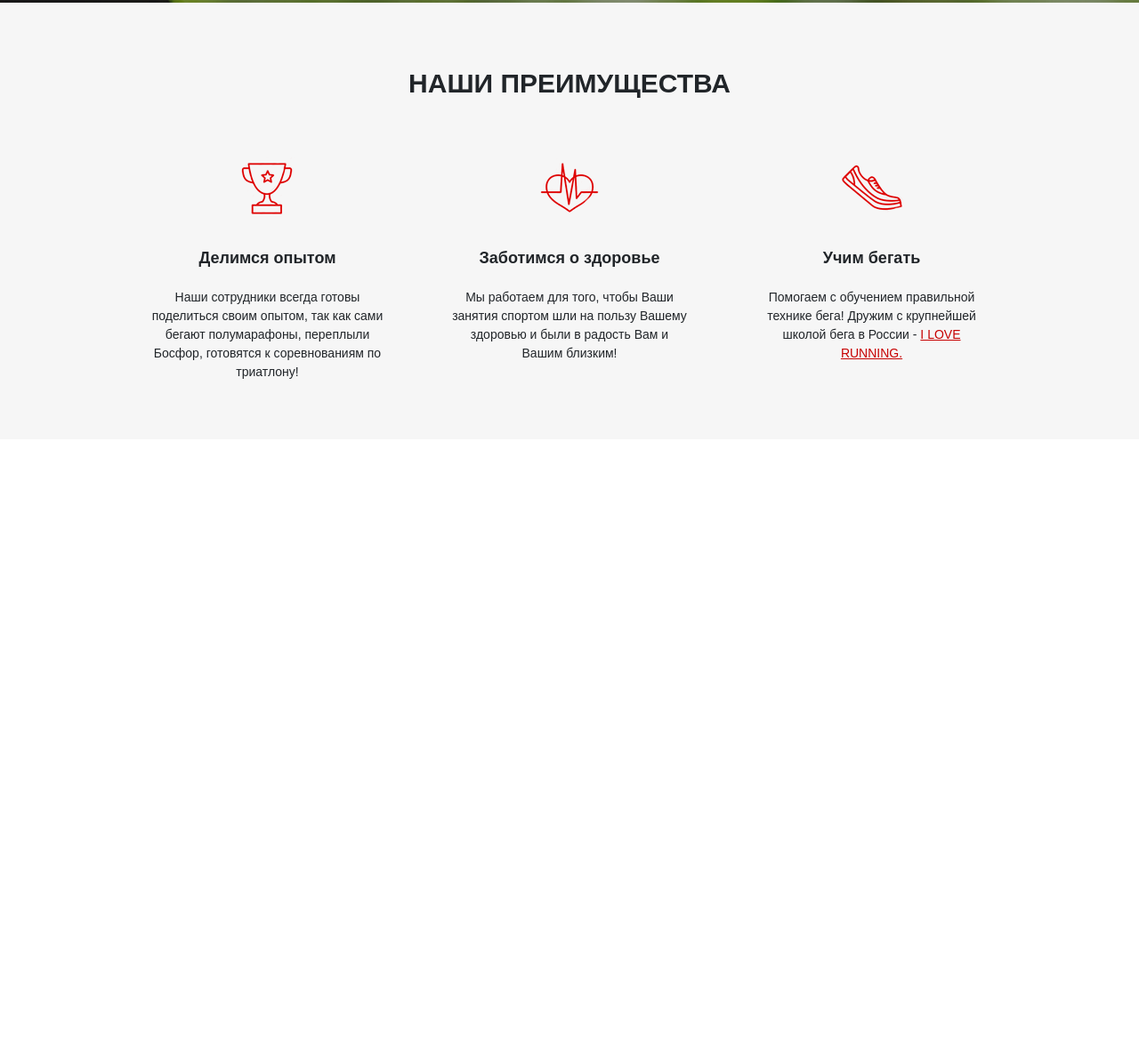
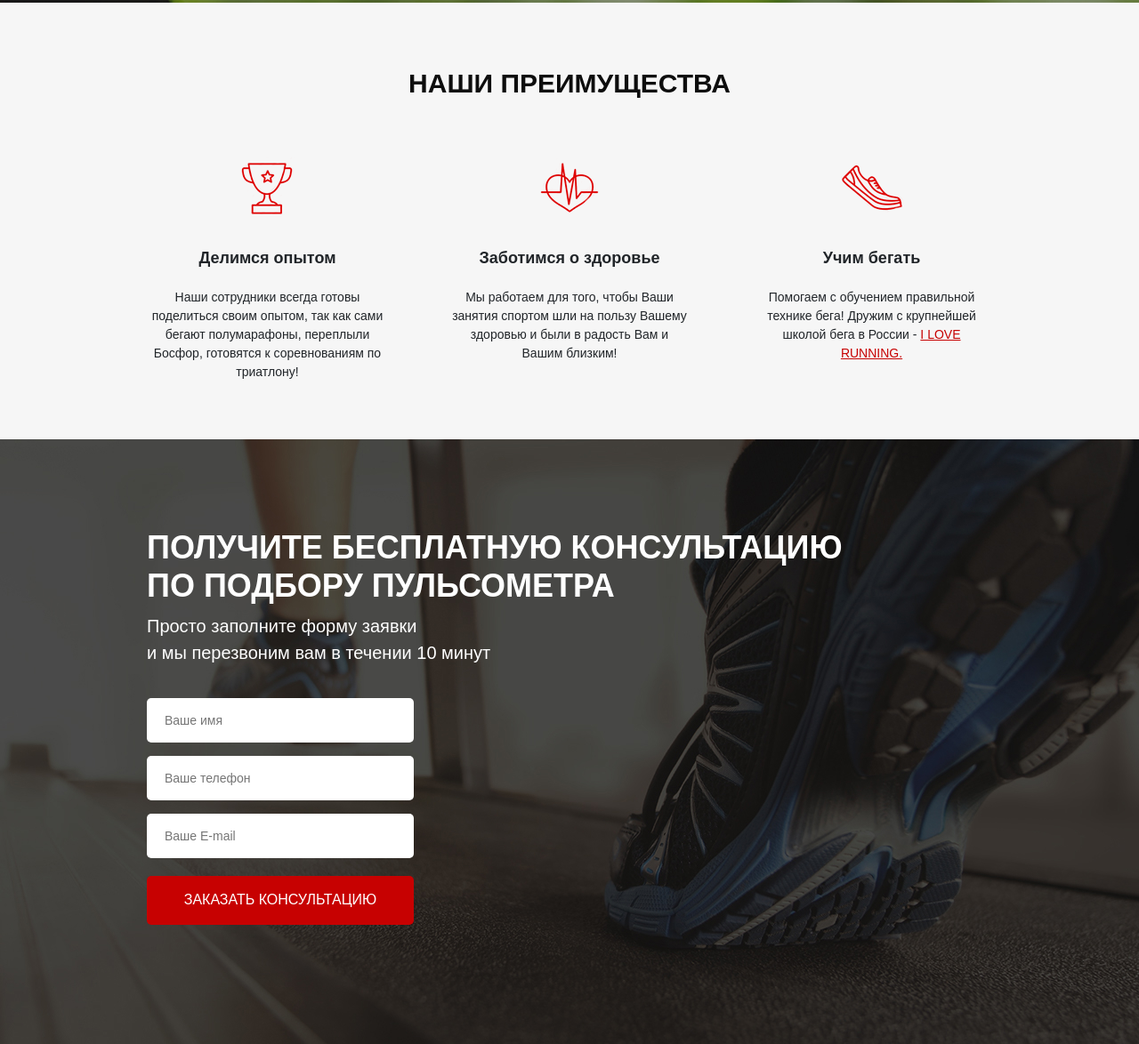
Before and after one commit to aisyesm/RunSmart, a website: page src/index.html in a window 1280 px wide. Shown: the part 697-1871 px from the top of the page at 89% size. Before the commit the page ends 1191 px from the top, so only its background shows below. Drawn offline with Linux system fonts and the light colour scheme.

Commit message:
Add consultation section with form

```diff
--- a/src/index.html
+++ b/src/index.html
@@ -55,11 +55,11 @@
     </div>
     <section class="advantages">
         <div class="container">
-            <h3 class="advantages__header">НАШИ ПРЕИМУЩЕСТВА</h3>
+            <h3 class="title">НАШИ ПРЕИМУЩЕСТВА</h3>
             <div class="advantages__advantages">
                 <div class="advantages__advantage">
                     <div class="advantages__icon">
-                        <img src="icons/cup.png">
+                        <img src="icons/cup.png" alt="cup">
                     </div>
                     <div class="advantages__name">Делимся опытом</div>
                     <div class="advantages__desc">
@@ -68,7 +68,7 @@
                 </div>
                 <div class="advantages__advantage">
                     <div class="advantages__icon">
-                        <img src="icons/heart.png">
+                        <img src="icons/heart.png" alt="heart">
                     </div>
                     <div class="advantages__name">Заботимся о здоровье</div>
                     <div class="advantages__desc">
@@ -77,7 +77,7 @@
                 </div>
                 <div class="advantages__advantage">
                     <div class="advantages__icon">
-                        <img src="icons/shoe.png">
+                        <img src="icons/shoe.png" alt="shoe">
                     </div>
                     <div class="advantages__name">Учим бегать</div>
                     <div class="advantages__desc">
@@ -87,5 +87,24 @@
             </div>
         </div>
     </section>
+
+    <section class="consultation">
+        <div class="container">
+            <h3 class="title title_left">
+                Получите бесплатную консультацию <br>
+                по подбору пульсометра
+            </h3>
+            <div class="consultation__descr">
+                Просто заполните форму заявки <br>
+                и мы перезвоним вам в течении 10 минут
+            </div>
+            <form class="feed-form" action="#" method="post">
+                <input name="name" required placeholder="Ваше имя" type="text">
+                <input name="phone" required placeholder="Ваше телефон" type="tel">
+                <input name="email" required placeholder="Ваше E-mail" type="email">
+                <button class="button button_submit">ЗАКАЗАТЬ КОНСУЛЬТАЦИЮ</button>
+            </form>
+        </div>
+    </section>
 </body>
 </html>
--- a/src/sass/blocks/_advantages.sass
+++ b/src/sass/blocks/_advantages.sass
@@ -1,11 +1,7 @@
 .advantages
     background: #F6F6F6
     min-height: 470px
-    &__header
-        padding-top: 73px
-        text-align: center
-        font-weight: 700
-        font-size: 30px
+    padding-top: 73px
     &__advantages
         margin-top: 65px
         display: flex
@@ -49,9 +45,6 @@
 
 @media screen and ( max-width:  575px)
     .advantages
-        &__header
-            margin: 0px 20px 0 20px
-            font-size: 25px
         &__advantages
             flex-direction: column
             align-items: center
--- a/src/sass/blocks/_buttons.sass
+++ b/src/sass/blocks/_buttons.sass
@@ -13,6 +13,10 @@
         width: 300px
         height: 50px
         font-size: 16px
+    &_submit
+        width: 100%
+        height: 55px
+        font-size: 16px
 
 
 @media screen and ( max-width:  991px)
--- /dev/null
+++ b/src/sass/blocks/_forms.sass
@@ -0,0 +1,17 @@
+.feed-form
+    margin-top: 36px
+    display: flex
+    flex-direction: column
+    width: 300px
+    input
+        height: 50px
+        border-radius: 5px
+        background-color: #ffffff
+        margin-bottom: 15px
+        border: none
+        padding: 0 20px
+        color: #4b4b4b
+        font-size: 14px
+        font-weight: 300
+        &:nth-child(3)
+            margin-bottom: 20px
--- /dev/null
+++ b/src/sass/blocks/_titles.sass
@@ -0,0 +1,16 @@
+.title
+    color: #0d0d0d
+    text-align: center
+    font-weight: 700
+    font-size: 30px
+    text-transform: uppercase
+    &_left
+        text-align: left
+        font-size: 36px
+        color: #ffffff
+
+
+@media screen and ( max-width:  575px)
+    .title
+        margin: 0px 20px 0 20px
+        font-size: 25px
--- /dev/null
+++ b/src/sass/blocks/consultation.sass
@@ -0,0 +1,8 @@
+.consultation
+    min-height: 680px
+    padding: 100px 0 92px 0
+    background: url('../img/consultation.jpg') center (center/cover) no-repeat
+    &__descr
+        font-size: 20px
+        color: #ffffff
+        font-weight: 500
--- a/src/sass/style.sass
+++ b/src/sass/style.sass
@@ -10,3 +10,6 @@
 @import 'blocks/header'
 @import 'blocks/buttons'
 @import 'blocks/advantages'
+@import 'blocks/titles'
+@import 'blocks/consultation'
+@import 'blocks/forms'
```
Also changed, not shown: src/css/blocks/consultation.min.css (added), src/css/style.min.css, src/img/consultation.jpg (added).
